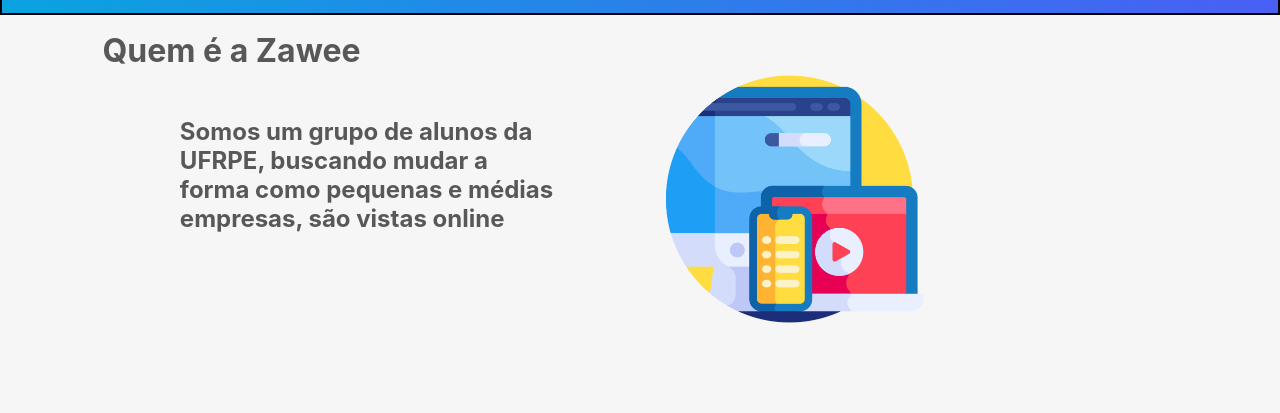
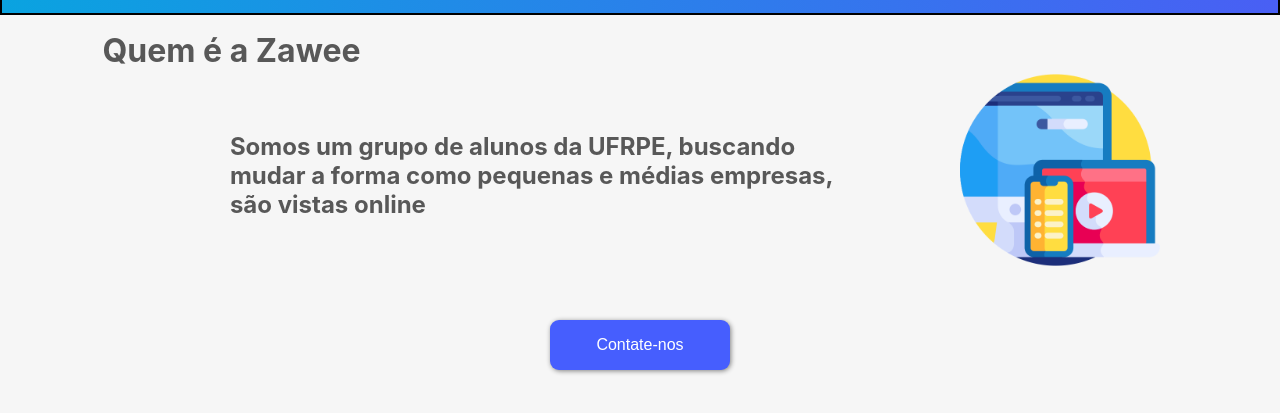
Before and after one commit to brendammelo/site-zawee-reactjs, a React (Create React App) app: page / in a window 1280 px wide. Shown: the part 789-1202 px from the top of the page. Built offline with nearby package versions, Linux system fonts and the light colour scheme.

Commit message:
botao add

```diff
--- a/src/components/quemSomos/QuemSomos.js
+++ b/src/components/quemSomos/QuemSomos.js
@@ -14,11 +14,13 @@ const QuemSomos = () => {
                     <img className="icone_quemSomos"
                         src={imgQuemSomos}
                         alt="desenvolvimento multi plataforma"
-                        height="50%"
+                        height="80%"
                     />
                 </div>
             </div>
-            <div className="button"></div>
+            <div className="button">
+                <button>Contate-nos</button>
+            </div>
         </div>
     )
 }
--- a/src/components/quemSomos/quemSomos.css
+++ b/src/components/quemSomos/quemSomos.css
@@ -27,7 +27,7 @@
 }
 
 .texto{
-    height: 400px;
+    height: 250px;
     width: 750px;
 }
 
@@ -38,4 +38,22 @@
 
 .imagem{
     margin-left: 10%;
+    height: 250px;
 }
+
+.button{
+    display: flex;
+    flex-direction: row;
+    justify-content: center;
+}
+
+.button > button{
+    height: 50px;
+    width: 180px;
+    border-radius: 9px;
+    background-color: #465efe;
+    color: white;
+    font-size: 1em;
+    box-shadow: 1px 1px 5px grey;
+    border-style: none;
+}
```
